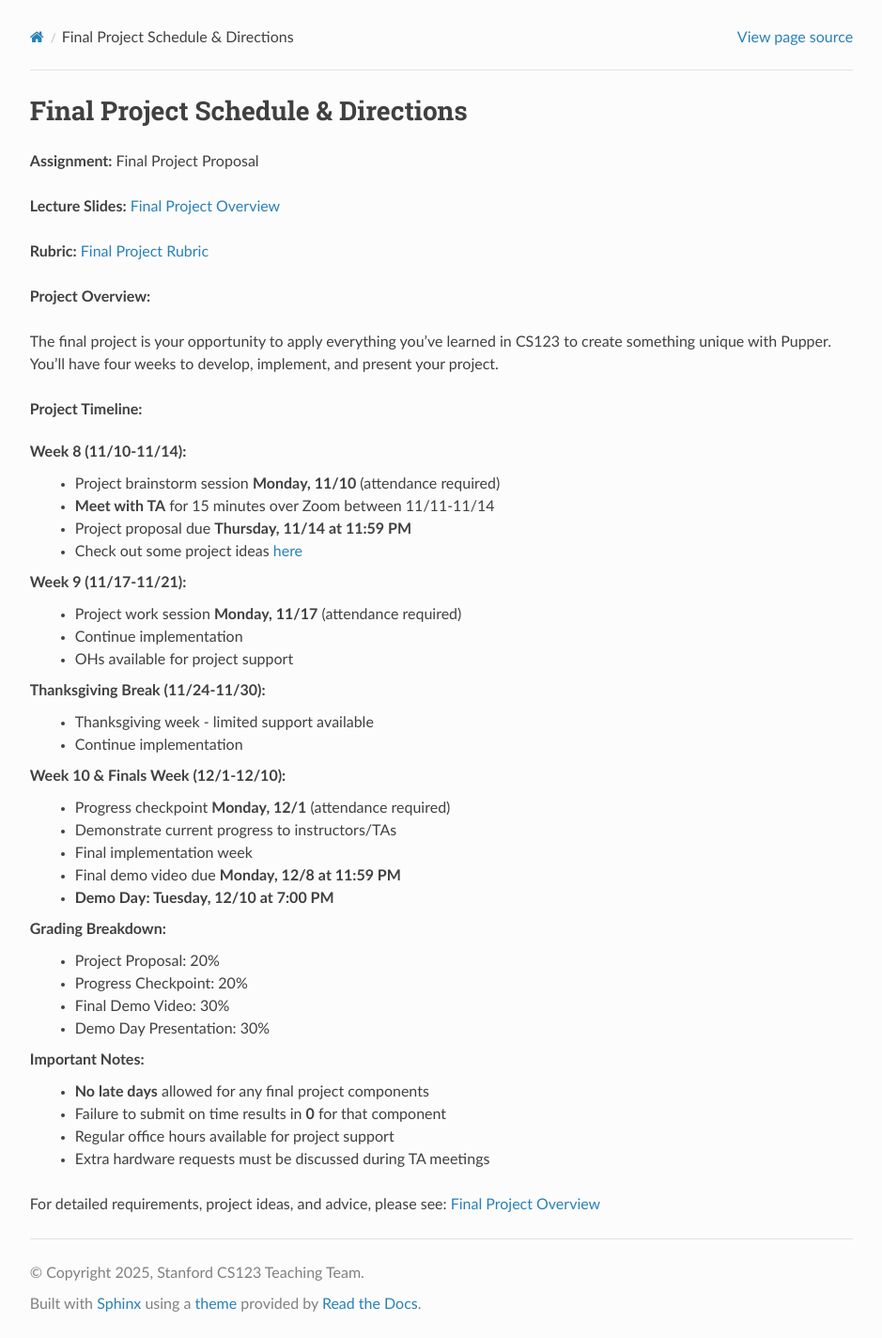
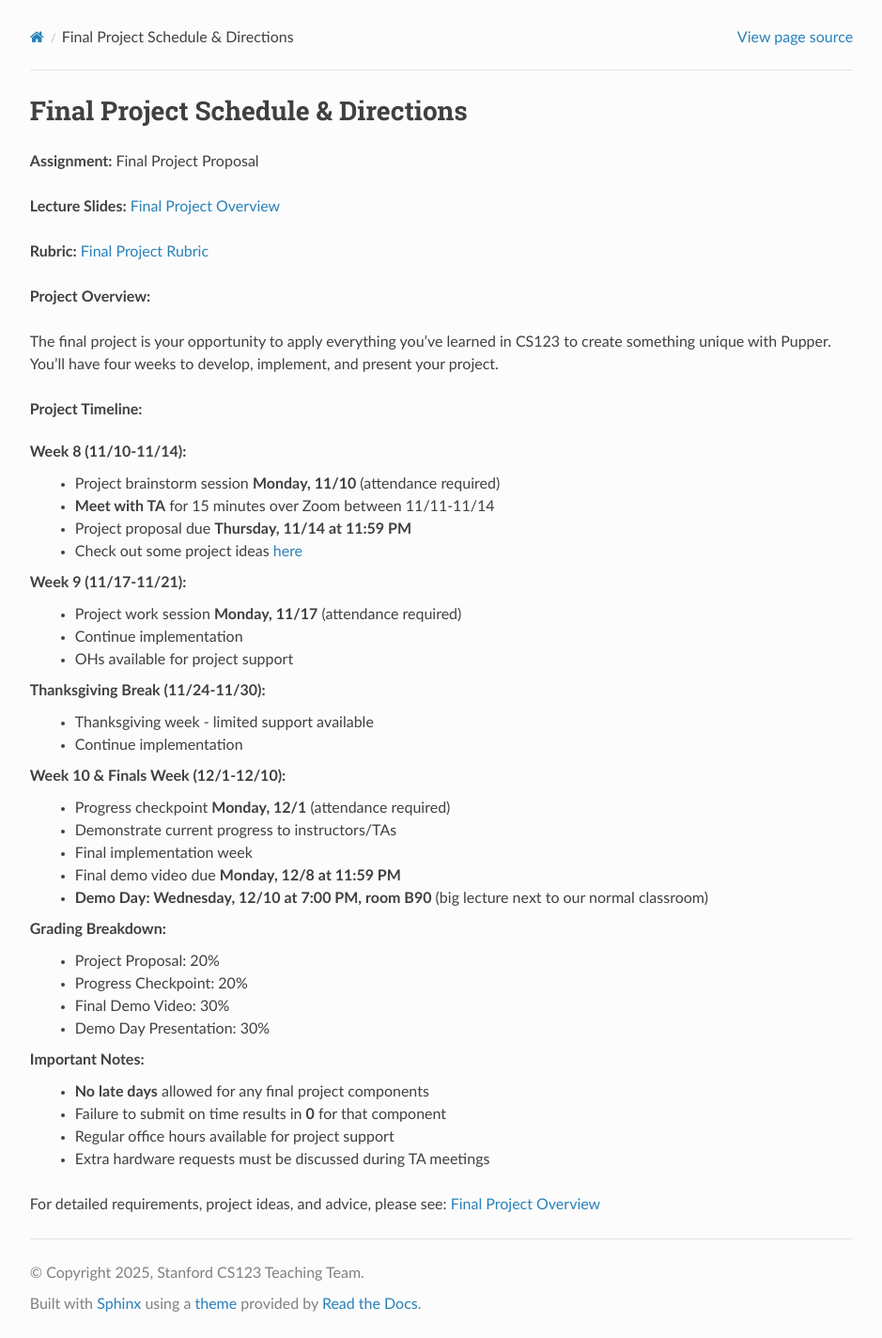
Before and after one commit to cs123-stanford/cs123-stanford, a Sphinx documentation site: the page built from docs/schedule/lectures/fall-25/lec-8.rst, in a window 1280 px wide. Shown: the whole page at 94% size, without its empty margins (320-1259 px from the left). Built offline with Sphinx 7.4.7 and the Read the Docs theme 3.1.0, drawn with Linux system fonts in a browser that asks for light colours.

Commit message:
Change Demo Day to Wednesday and specify room
Updated the date and location for Demo Day.

```diff
--- a/docs/schedule/lectures/fall-25/lec-8.rst
+++ b/docs/schedule/lectures/fall-25/lec-8.rst
@@ -32,7 +32,7 @@
     - Demonstrate current progress to instructors/TAs
     - Final implementation week
     - Final demo video due **Monday, 12/8 at 11:59 PM**
-    - **Demo Day: Tuesday, 12/10 at 7:00 PM**
+    - **Demo Day: Wednesday, 12/10 at 7:00 PM, room B90** (big lecture next to our normal classroom)
 
 **Grading Breakdown:**
     - Project Proposal: 20%
```
